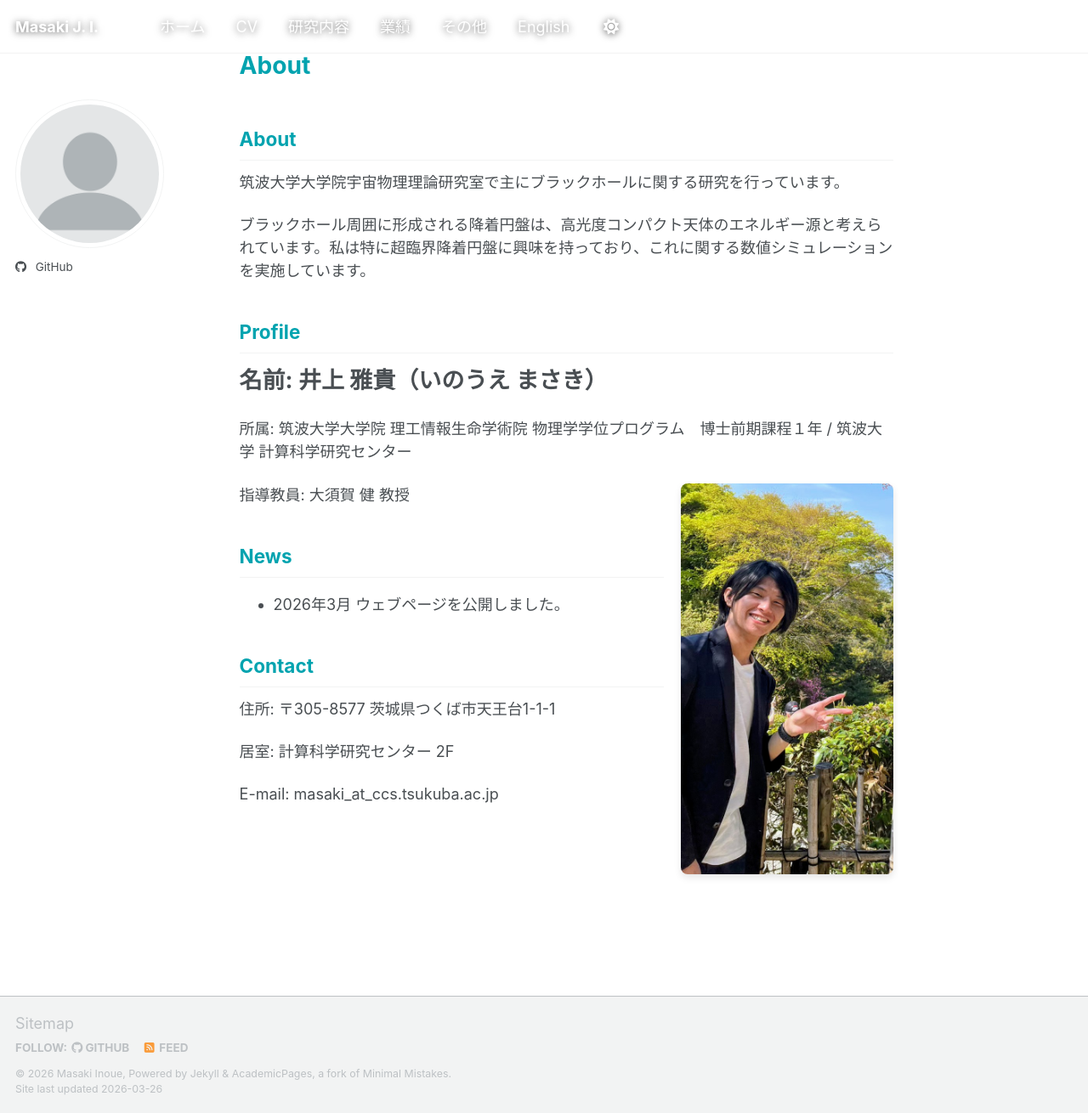
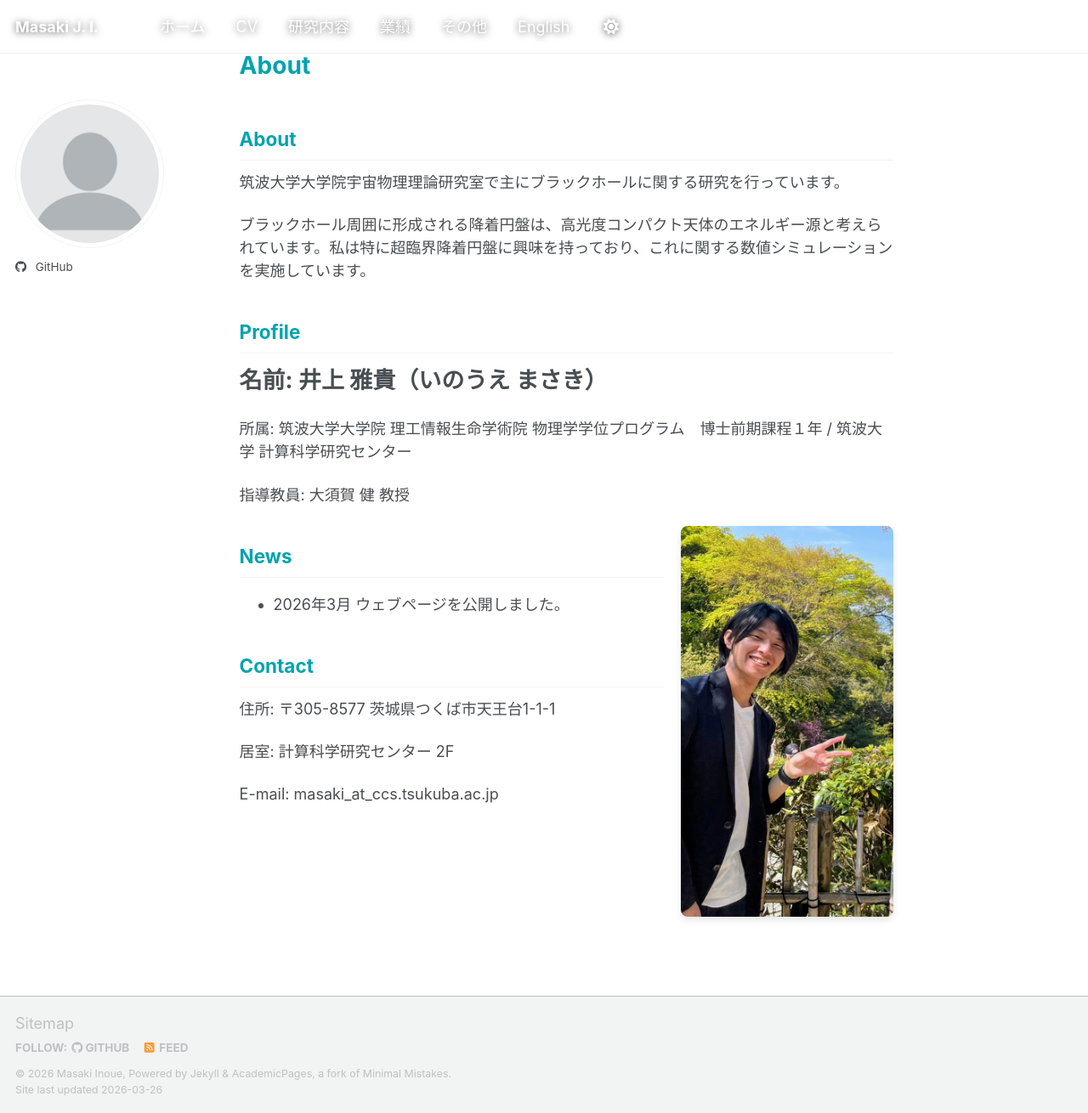
Before and after one commit to Masaki206/Masaki206.github.io, a Jekyll site: the page built from _pages/about.md, in a window 1280 px wide and 1310 px high. Shown: the whole window at 85% size. Built offline with Jekyll 4.4.1, drawn with Linux system fonts in a browser that asks for light colours; our own code applies the rules of GitHub Pages for plain Markdown files; a script bundle is joined from its source files by our own code; library files that are not in the unit come from our copies.

Commit message:
Update about.md

```diff
--- a/_pages/about.md
+++ b/_pages/about.md
@@ -12,7 +12,7 @@
 
 指導教員: 大須賀 健 教授
 
-<img src="/images/8d7d81d8-34d3-45c1-a9c7-a875fae02b31~1.jpg" class="align-right" style="width: 250px; margin-top: -50px;">
+<img src="/images/8d7d81d8-34d3-45c1-a9c7-a875fae02b31~1.jpg" class="align-right profile-photo">
 
 ## News
 
```
